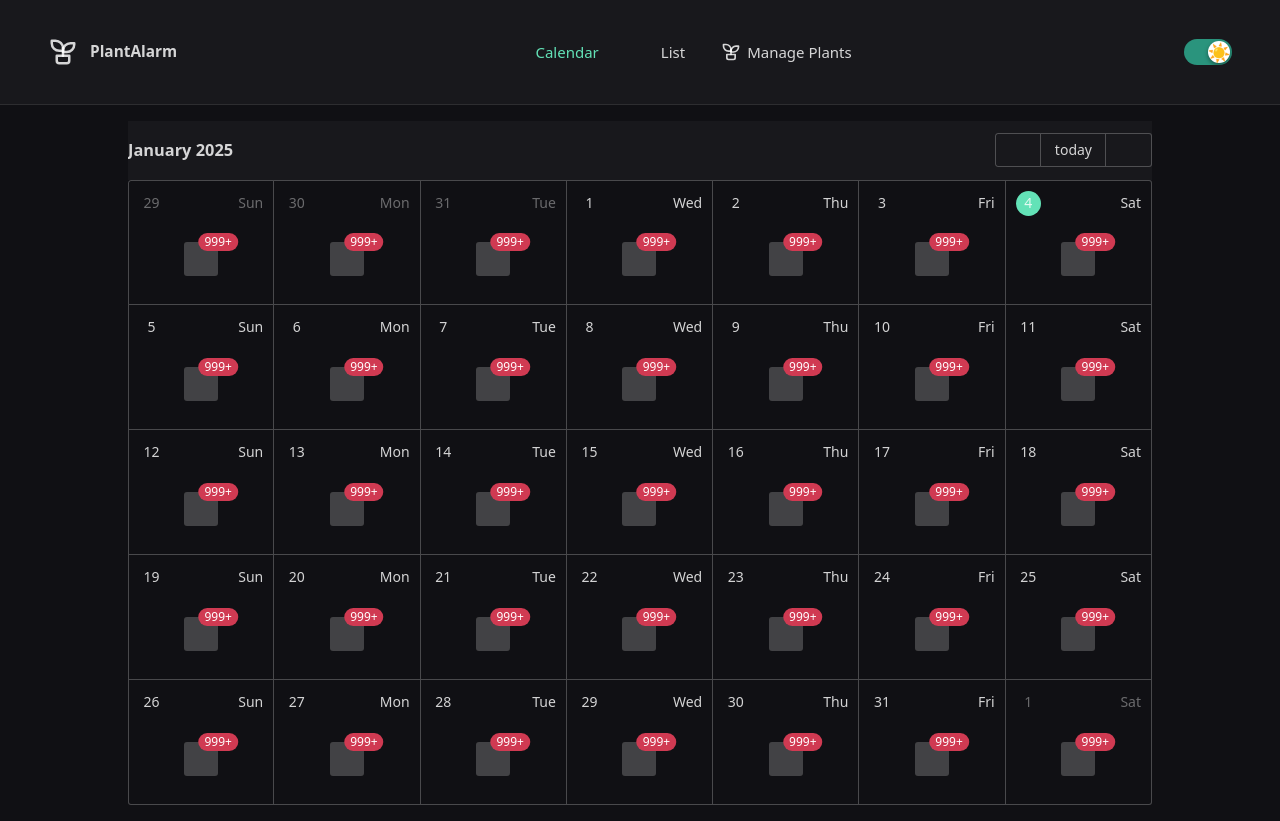
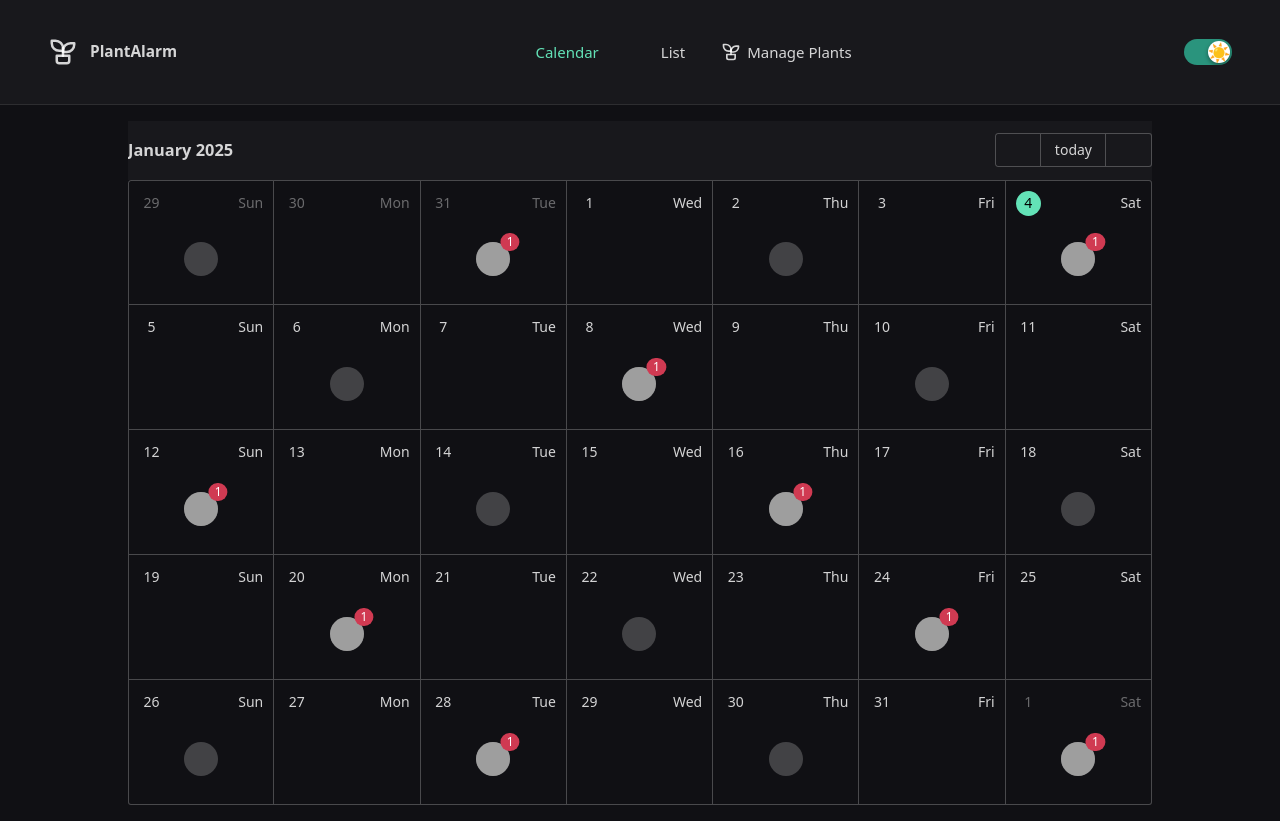
Before and after one commit to sacha-renault/PlantAlarm, a Vue app: page /calendar in a window 1280 px wide. Built offline with nearby package versions, Linux system fonts and the light colour scheme; grey boxes are pictures that could not be loaded; some icons are missing.

Commit message:
feat: implement plant watering logic and integrate with calendar components

```diff
--- /dev/null
+++ b/src/api.ts
@@ -0,0 +1,32 @@
+export interface FullPlantsDto {
+    id: number;
+    name: string;
+    lastWatered: Date;
+    img: string | null;
+    dayInterval: number;
+}
+
+const mockedPlants = [
+    {
+        id: 0,
+        name: "Orchidée 1",
+        lastWatered: new Date(Date.now()),
+        dayInterval: 2,
+        img: null
+    },
+    {
+        id: 1,
+        name: "Orchidée 2",
+        lastWatered: new Date(Date.now()),
+        dayInterval: 4,
+        img: "https://townhouseflowers.com.au/wp-content/uploads/2022/04/phally.jpg.webp"
+    },
+]
+
+class Api {
+    async getAllPlants(): Promise<FullPlantsDto[]> {
+        return mockedPlants;
+    }
+}
+
+export const api = new Api();
--- a/src/components/MDrawerCalendarContent.vue
+++ b/src/components/MDrawerCalendarContent.vue
@@ -2,12 +2,13 @@
     <n-drawer to="#drawer-target" v-model:show="drawerShow" placement="top">
         <n-drawer-content :title="'Plants to water (' + formatDateWithWeekday(date) + ')'">
             <!-- Mocked data ... -->
-            <n-list>
-                <n-list-item> a </n-list-item>
-                <n-list-item> a </n-list-item>
-                <n-list-item> a </n-list-item>
-                <n-list-item> a </n-list-item>
+            <n-list v-if="plantsOnDay.length !== 0">
+                <n-list-item v-for="plant in plantsOnDay"> {{ plant.name }} </n-list-item>
             </n-list>
+
+            <n-empty v-else>
+                No plant to water on that day
+            </n-empty>
 
             <template #footer>
                 <n-button round @click="drawerShow = false" secondary type="error" size="tiny">
@@ -24,18 +25,28 @@
 import {
     Dismiss28Filled as DismissIcon,
 } from '@vicons/fluent'
+import { filterPlantsAtDay } from '../utils';
+import { FullPlantsDto } from '../api';
+import { onMounted, ref, watch } from 'vue';
 
 const drawerShow = defineModel({ required: true, default: false });
-const { date } = defineProps({
-    date: Date
-})
+const plantsOnDay = ref<FullPlantsDto[]>([]);
+const { date, plants } = defineProps<{ date: Date, plants: FullPlantsDto[] }>();
 const formatDateWithWeekday = (date: Date | any): string => {
     const options: Intl.DateTimeFormatOptions = {
         weekday: 'long',  // Full name of the weekday
         day: 'numeric',   // Day of the month
         month: 'long',    // Full name of the month
     };
-    return date?.toLocaleDateString('default', options);
+    return date?.toLocaleDateString('en-US', options);
 };
 
+onMounted(async () => {
+    plantsOnDay.value = filterPlantsAtDay(plants, date);
+});
+
+watch(() => date, (newValue) => {
+    plantsOnDay.value = filterPlantsAtDay(plants, newValue);
+})
+
 </script>
--- a/src/components/calendar/MCalendar.vue
+++ b/src/components/calendar/MCalendar.vue
@@ -25,7 +25,7 @@
                 <m-calendar-item v-for="date in calendarDays" :key="date.id" :date="date"
                     :selected="selectedDate !== null && isSameDay(selectedDate, date.date)"
                     :current-day="isSameDay(today, date.date)" :is-other-month="!isSameMonth(currentMonth, date.date)"
-                    @clicked="handleClick" />
+                    @clicked="handleClick" :plants="plants" />
             </div>
         </n-layout>
     </n-layout>
@@ -35,10 +35,12 @@
 import { ArrowRight28Filled as ForwardIcon, ArrowLeft28Filled as BackwardIcon } from '@vicons/fluent'
 import MCalendarItem from './MCalendarItem.vue';
 import { ref, computed } from 'vue';
+import type { FullPlantsDto } from '../../api';
 
 const today = new Date();
 const currentMonth = ref(new Date());
 const selectedDate = ref<Date | null>(null);
+const { plants } = defineProps<{ plants: FullPlantsDto[] }>()
 const emits = defineEmits(['dayClicked']);
 
 // Format the current month display
--- a/src/components/calendar/MCalendarItem.vue
+++ b/src/components/calendar/MCalendarItem.vue
@@ -13,8 +13,8 @@
                 <div>{{ getDayName(date.date) }}</div>
             </n-flex>
             <div class="calendar-item-content">
-                <n-badge value="999+">
-                    <n-avatar size="medium" />
+                <n-badge v-if="plantsOnDay.length !== 0" :value="plantsOnDay.length - 1">
+                    <n-avatar round size="medium" :src="mainImage" />
                 </n-badge>
             </div>
         </n-flex>
@@ -23,6 +23,9 @@
 
 <script setup lang="ts">
 import { useThemeVars } from 'naive-ui'
+import { onMounted, ref } from 'vue';
+import type { FullPlantsDto } from '../../api';
+import { filterPlantsAtDay } from '../../utils';
 
 interface DateInfo {
     id: string;
@@ -35,18 +38,36 @@ const props = defineProps<{
     selected: boolean;
     currentDay: boolean;
     isOtherMonth: boolean;
+    plants: FullPlantsDto[];
 }>();
 
 const emits = defineEmits(['clicked']);
+const plantsOnDay = ref<FullPlantsDto[]>([]);
 const themeVars = useThemeVars();
+const mainImage = ref<string | null>(null);
 
+// Methods
 const onClick = () => {
     emits('clicked', props.date.date);
 };
 
+const getFirstPlantImage = () => {
+    const plant = plantsOnDay.value.find(p => p.img !== null);
+    if (plant !== undefined) {
+        return plant.img;
+    }
+    return null;
+}
+
 const getDayName = (date: Date): string => {
     return date.toLocaleDateString('default', { weekday: 'short' });
 };
+
+onMounted(async () => {
+    // reset to be sure
+    plantsOnDay.value = filterPlantsAtDay(props.plants, props.date.date);
+    mainImage.value = getFirstPlantImage();
+})
 </script>
 
 <style scoped>
@@ -117,7 +138,6 @@ const getDayName = (date: Date): string => {
 
 .cell-day {
     aspect-ratio: 1 / 1;
-    height: 100%;
     border-radius: 50%;
     width: 1.8em;
     height: 1.8em;
@@ -128,6 +148,7 @@ const getDayName = (date: Date): string => {
 
 .current-day .cell-day {
     background-color: v-bind('themeVars.primaryColor');
+    color: v-bind('themeVars.baseColor');
 }
 
 .other-month {
--- /dev/null
+++ b/src/utils.ts
@@ -0,0 +1,31 @@
+import type { FullPlantsDto } from "./api";
+
+/**
+ * Calculates the number of days between two dates, ignoring time components.
+ * @param date1 The first date
+ * @param date2 The second date
+ * @returns The absolute number of days between the two dates
+ */
+const calcDayDifference = (date1: Date, date2: Date): number => {
+    const d1 = new Date(date1.getFullYear(), date1.getMonth(), date1.getDate());
+    const d2 = new Date(date2.getFullYear(), date2.getMonth(), date2.getDate());
+    const diffTime = Math.abs(d2.getTime() - d1.getTime());
+    return diffTime / (1000 * 60 * 60 * 24);
+}
+
+/**
+ * Filters plants that need to be watered on a specific date based on their watering interval
+ * @param plants - Array of plant objects containing watering information
+ * @param date - Date to check for plants that need watering
+ * @returns Array of plants that need to be watered on the specified date
+ */
+export function filterPlantsAtDay(plants: FullPlantsDto[], date: Date): FullPlantsDto[] {
+    const plantsAtDay: FullPlantsDto[] = []
+    for (const plant of plants) {
+        const dayDiff = calcDayDifference(date, plant.lastWatered);
+        if (dayDiff % plant.dayInterval === 0) {
+            plantsAtDay.push(plant);
+        }
+    }
+    return plantsAtDay;
+}
--- a/src/views/CalendarView.vue
+++ b/src/views/CalendarView.vue
@@ -1,21 +1,31 @@
 <template>
-    <n-flex class="calendar-container">
-        <m-calendar id="drawer-target" @day-clicked="handleClick" />
-        <m-drawer-calendar-content v-model="drawerShow" :date="date" />
+    <div v-if="isLoading">Loading...</div>
+    <n-flex class="calendar-container" v-else>
+        <m-calendar id="drawer-target" @day-clicked="handleClick" :plants="plants" />
+        <m-drawer-calendar-content v-model="drawerShow" :date="date" :plants="plants" />
     </n-flex>
 </template>
 
 <script setup lang="ts">
-import { ref } from 'vue'
+import { ref, onMounted } from 'vue'
 import MCalendar from '../components/calendar/MCalendar.vue';
 import MDrawerCalendarContent from '../components/MDrawerCalendarContent.vue';
+import type { FullPlantsDto } from '../api';
+import { api } from '../api';
 
+const plants = ref<FullPlantsDto[]>([]);
 const drawerShow = ref(false);
 const date = ref<Date>(new Date());
+const isLoading = ref(true)
 const handleClick = (d: Date) => {
     drawerShow.value = true;
     date.value = d;
 }
+
+onMounted(async () => {
+    plants.value = await api.getAllPlants()
+    isLoading.value = false
+})
 </script>
 
 <style scoped>
```
